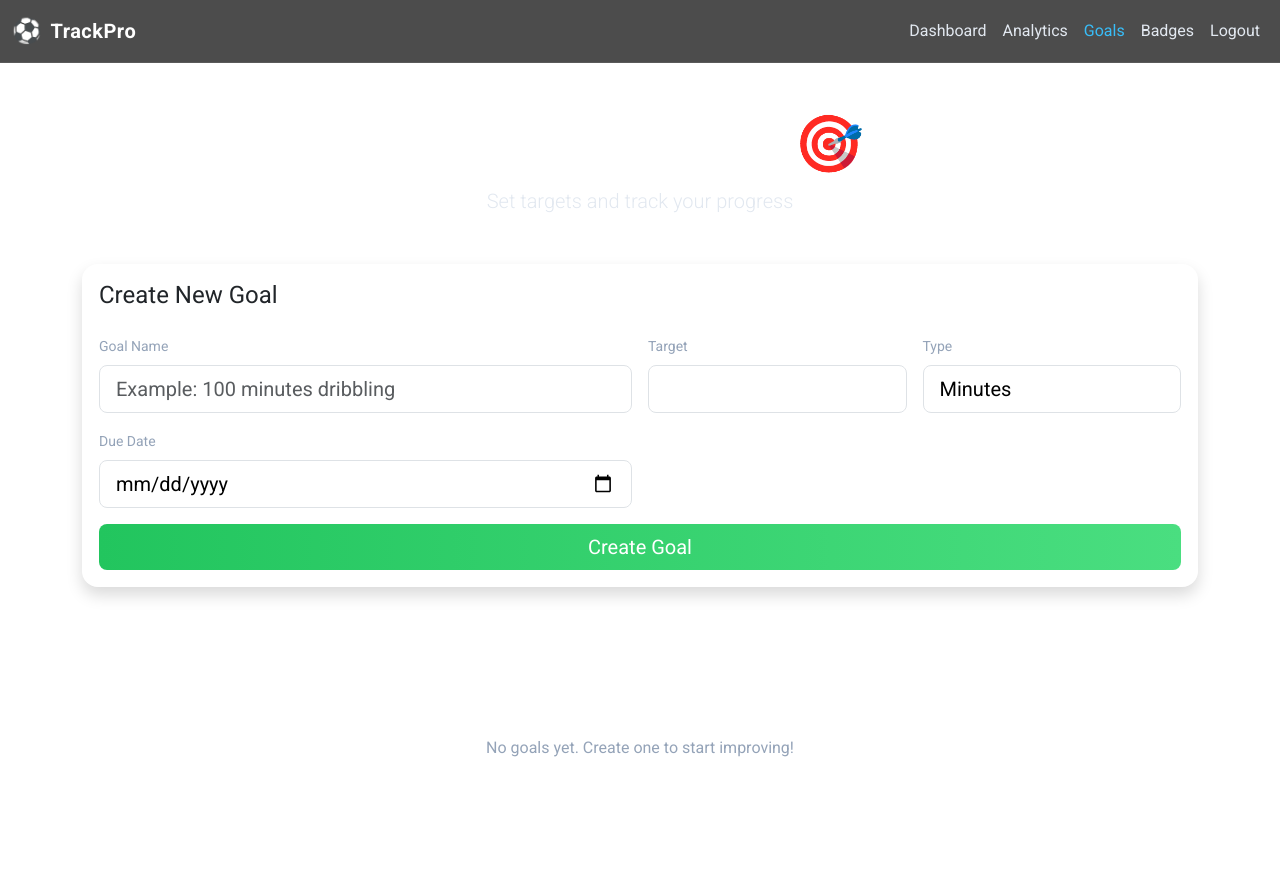
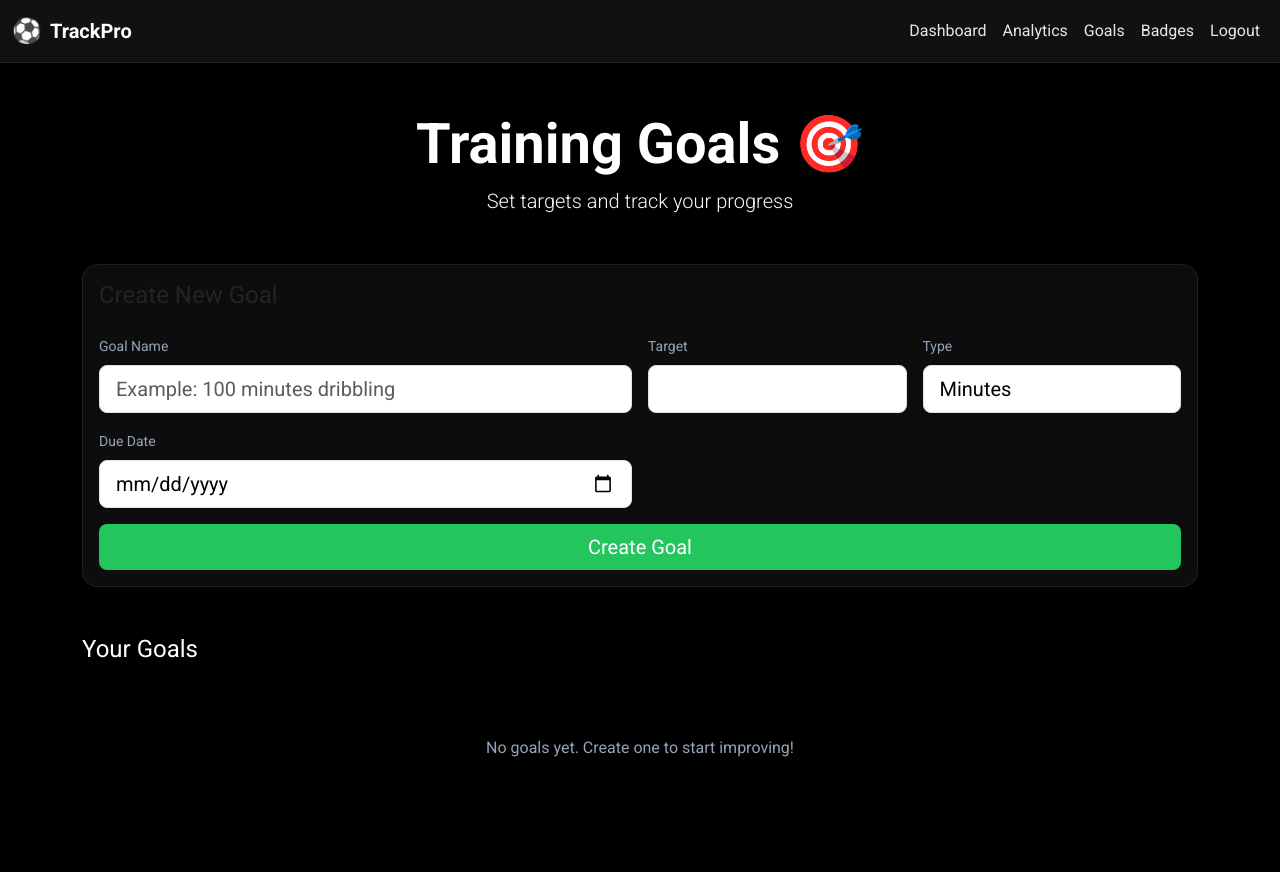
Before and after one commit to akshitjoshi335-maker/Football-progress-tracking, a Flask app: page /goals in a window 1280 px wide. Run offline with Flask 3, Linux system fonts and the light colour scheme; a user stored in the database is signed in; data comes from the database, SQL or seed files in the repository; data that the repository does not hold is empty.

Commit message:
Update style.css

```diff
--- a/static/css/style.css
+++ b/static/css/style.css
@@ -1,39 +1,36 @@
 /* ---------------- GLOBAL ---------------- */
 
-body{
-    font-family:'Roboto',sans-serif;
-    background: linear-gradient(135deg,#0f172a,#020617);
-    color:#e2e8f0;
-    min-height:100vh;
+html, body {
+    height:100%;
 }
 
+body{
+    font-family:'Roboto', sans-serif !important;
+    background:#000 !important;   /* force black background */
+    color:#e2e8f0;
+}
+
+/* ensure any bg-gradient class is black */
 .bg-gradient{
-    background: linear-gradient(135deg,#0f172a,#020617);
+    background:#000 !important;
 }
 
 /* ---------------- NAVBAR ---------------- */
 
 .navbar{
-    background: rgba(0,0,0,0.7);
-    backdrop-filter: blur(10px);
+    background:#111 !important;
     border-bottom:1px solid rgba(255,255,255,0.08);
 }
 
 .navbar-brand{
     font-weight:700;
-    letter-spacing:0.5px;
 }
 
 .nav-link{
     color:#e2e8f0 !important;
-    font-weight:500;
 }
 
 .nav-link:hover{
-    color:#38bdf8 !important;
-}
-
-.nav-link.active{
     color:#38bdf8 !important;
 }
 
@@ -67,50 +62,35 @@ body{
 }
 
 .form-control:focus{
+    border-color:#38bdf8;
     box-shadow:none;
-    border-color:#38bdf8;
 }
 
 /* ---------------- BUTTONS ---------------- */
 
 .btn-success{
-    background: linear-gradient(90deg,#22c55e,#4ade80);
+    background:#22c55e;
     border:none;
 }
 
 .btn-success:hover{
-    background: linear-gradient(90deg,#16a34a,#22c55e);
+    background:#16a34a;
 }
 
 .btn-primary{
-    background: linear-gradient(90deg,#3b82f6,#60a5fa);
+    background:#3b82f6;
     border:none;
 }
 
 .btn-primary:hover{
-    background: linear-gradient(90deg,#2563eb,#3b82f6);
+    background:#2563eb;
 }
 
-/* ---------------- TEXT ---------------- */
-
-.text-light{
-    color:#e2e8f0 !important;
-}
-
-.text-muted{
-    color:#94a3b8 !important;
-}
-
-/* ---------------- BADGES PAGE ---------------- */
+/* ---------------- BADGE CARDS ---------------- */
 
 .badge-card{
-    background: linear-gradient(
-        135deg,
-        rgba(54,162,235,0.15),
-        rgba(76,175,80,0.15)
-    );
-
-    border:1px solid rgba(255,255,255,0.08);
+    background:rgba(255,255,255,0.05);
+    border:1px solid rgba(255,255,255,0.1);
     border-radius:14px;
     padding:20px;
     transition:0.3s;
```
Also changed, not shown: other parts of static/css/style.css (+15 -59 lines).
